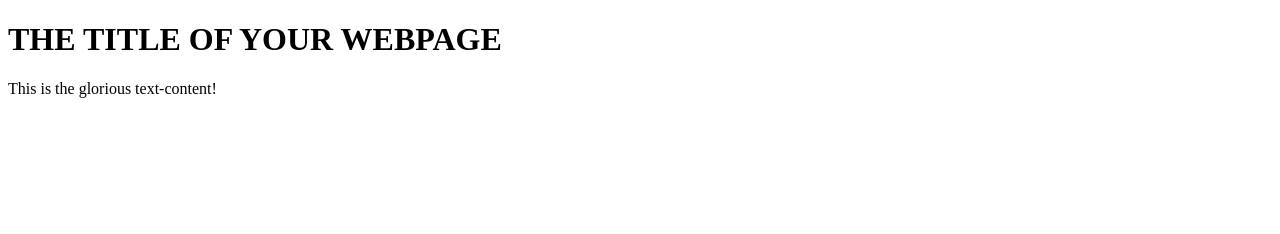
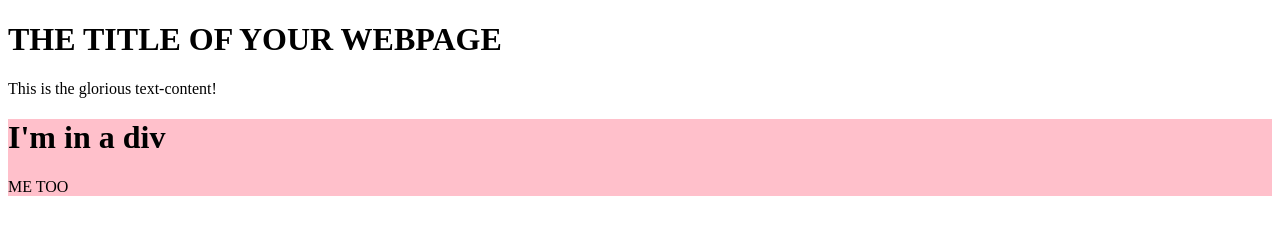
Before and after one commit to Kazim786/dom_practice, a plain HTML site: page dom-practice/index.html in a window 1280 px wide. Drawn offline with Linux system fonts and the light colour scheme.

Commit message:
had to go around

```diff
--- a/dom-practice/index.html
+++ b/dom-practice/index.html
@@ -6,7 +6,7 @@
     <meta http-equiv="X-UA-Compatible" content="ie=edge">
     <title>Document</title>
 </head>
-<body>
+<body onload= "foo()">
     <h1>
         THE TITLE OF YOUR WEBPAGE
     </h1>
@@ -14,6 +14,9 @@
         <div class="content">
         This is the glorious text-content!
         </div>
+        <div class="second">
+
+        </div>
     </div>
     <script src="script.js"></script>
 </body>
--- a/dom-practice/script.js
+++ b/dom-practice/script.js
@@ -14,7 +14,8 @@ h3.style.color = 'blue';
 
 h3.innerText = "I'm a blue h3"
 
-const divBG = document.createElement('div');
+// const divBG = document.createElement('div');
+const divBG = document.querySelector('.second')
 
 divBG.style.borderColor = "black";
 divBG.style.backgroundColor = "pink";
@@ -25,6 +26,9 @@ anotherH1.innerHTML = "I'm in a div";
 const anotherP = document.createElement('p');
 anotherP.innerHTML = "ME TOO"
 
-divBG.appendChild("anotherH1");
-divBG.appendChild('anotherP');
-div.appendChild('divBG')
+function foo(){
+// div.append(divBG) //for some reason this didnt work so I had to physicaly add the div in the html file
+divBG.append(anotherH1);
+divBG.append(anotherP);
+}
+// div.append('divBG')
```
